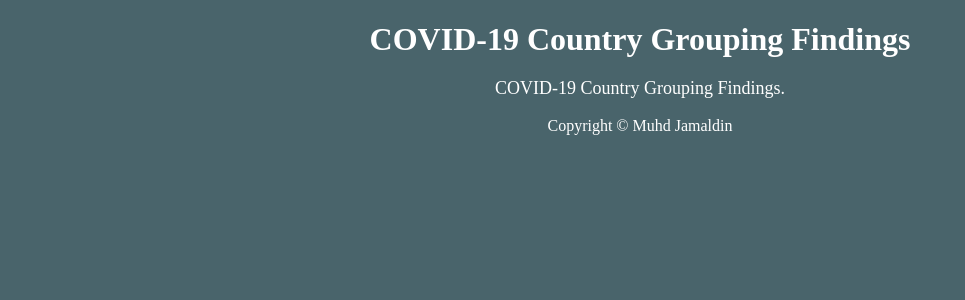
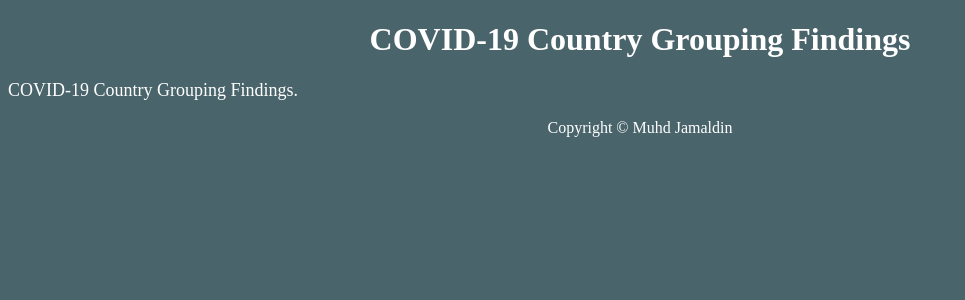
Before and after one commit to Md-Khid/Md-Khid, a Jekyll site: the page findings/1.html, which Jekyll copies as it is, in a window 1280 px wide. Shown: the top 300 px of the page, without its empty margins (0-965 px from the left). Built offline with Jekyll 4.4.1, drawn with Linux system fonts in a browser that asks for light colours.

Commit message:
Update 1.html

```diff
--- a/findings/1.html
+++ b/findings/1.html
@@ -11,14 +11,12 @@
             background-size: cover;
             /* You can add additional background properties here */
             color: white; /* Set font color to white */
-            text-align: center; /* Center align the text */
         }
         .brand-heading {
-            margin-bottom: 20px; /* Add space after the brand heading */
+            text-align: center; /* Center align the text */
         }
         .main-content {
             font-size: 18px; /* Set the font size of main content */
-            margin-top: 20px; /* Add space above the main content */
         }
     </style>
 </head>
@@ -44,8 +42,8 @@
 </div>
 
 <!-- Footer -->
-<footer>
-    <div class="container text-center">
+<footer style="text-align: center;">
+    <div class="container">
         <p id="footerYear">Copyright &copy; Muhd Jamaldin</p>
     </div>
 </footer>
```
